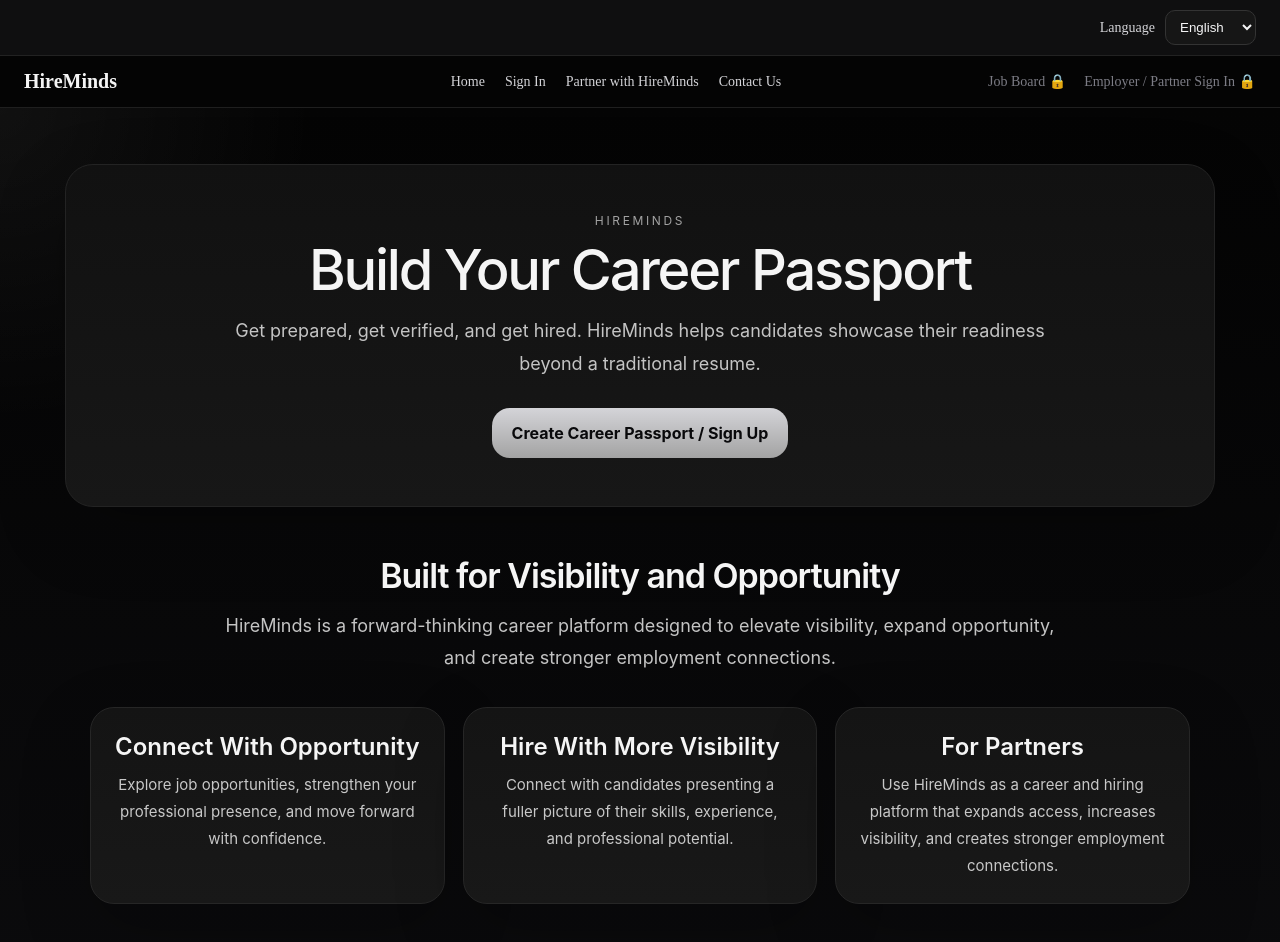
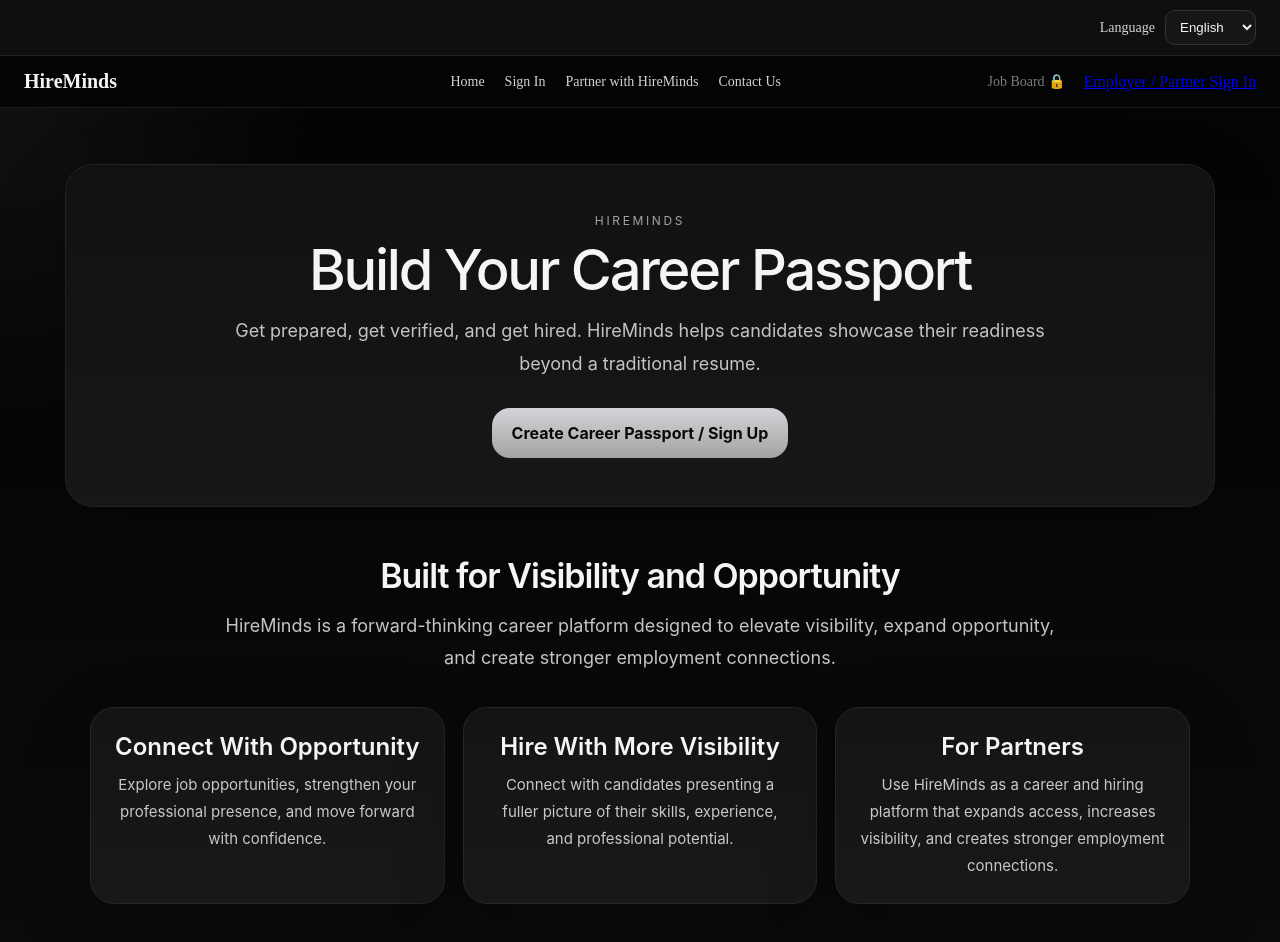
Before and after one commit to UrMizery/hireminds-platform, a Next.js app: page / in a window 1280 px wide. Shown: the top 942 px of the page. Built offline with nearby package versions, Linux system fonts and the light colour scheme; no server answers.

Commit message:
Update SiteHeader.tsx

```diff
--- a/app/components/SiteHeader.tsx
+++ b/app/components/SiteHeader.tsx
@@ -89,7 +89,9 @@ disabled={loadingLogout}
 ) : null}
 
 <span style={styles.lockedLink}>{t.jobBoard} 🔒</span>
-<span style={styles.lockedLink}>{t.employerPartnerSignIn} 🔒</span>
+<a href="/employer-partner-login" style={styles.navLink}>
+{t.employerPartnerSignIn}
+</a>
 </div>
 </div>
 </header>
```
